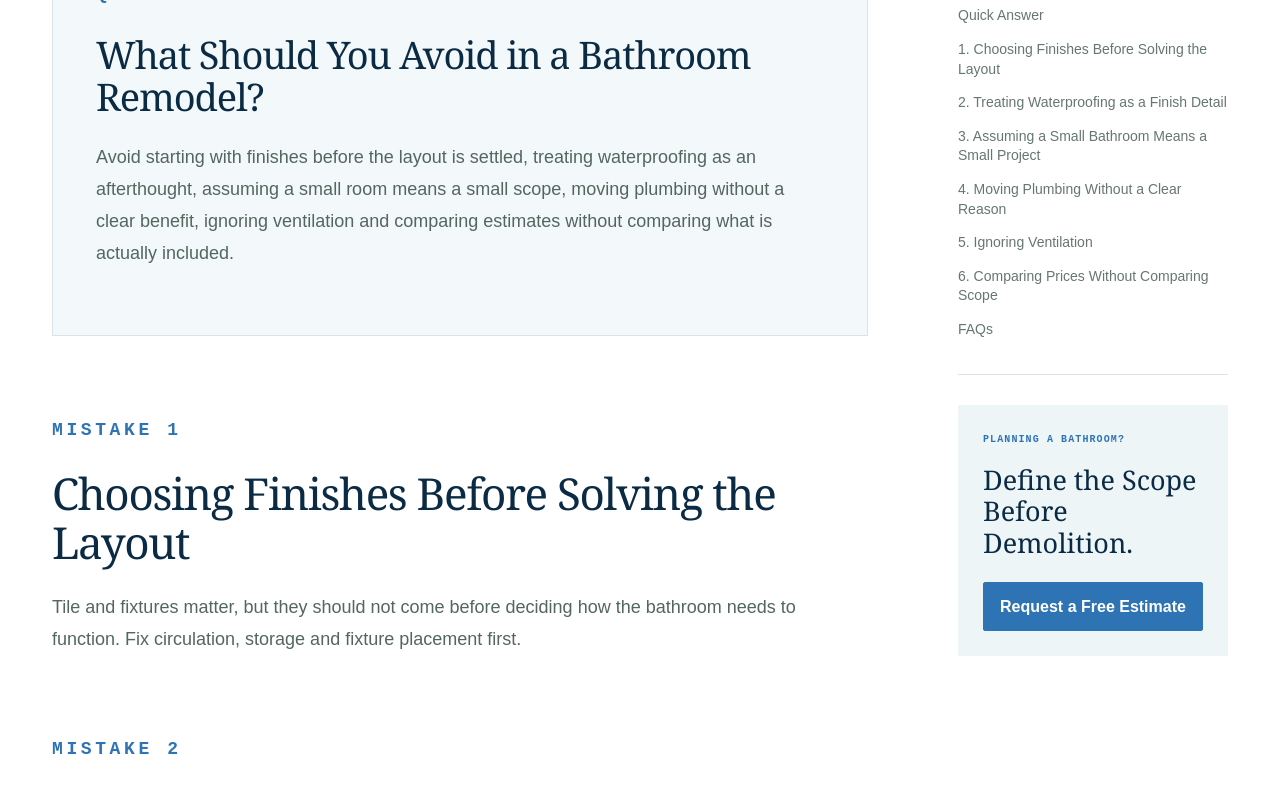
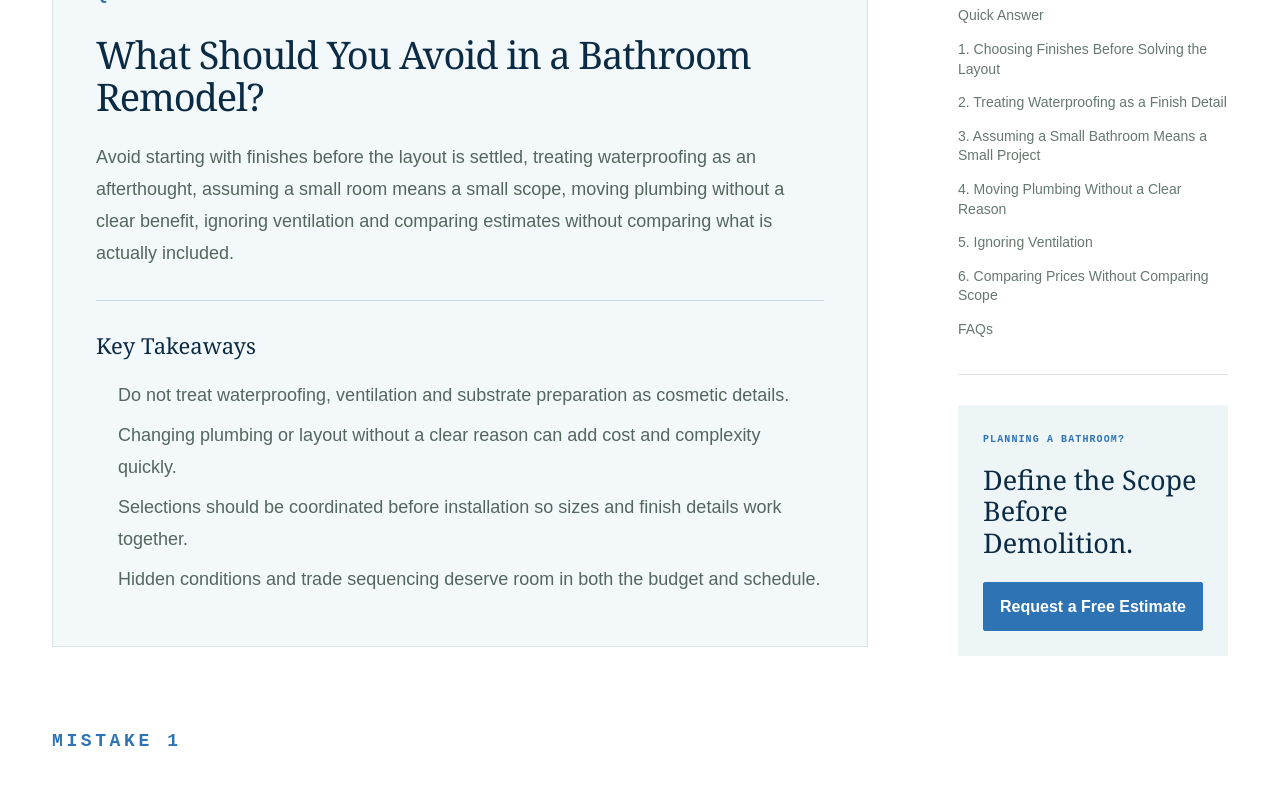
Before and after one commit to stylus1274/swift, a Next.js app: page /blog/what-not-to-do-bathroom-remodel in a window 1280 px wide. Shown: the part 1467-2252 px from the top of the page. Built offline with nearby package versions, Linux system fonts and the light colour scheme.

Commit message:
Add key takeaways to what-not-to-do-bathroom-remodel

```diff
--- a/app/blog/what-not-to-do-bathroom-remodel/page.tsx
+++ b/app/blog/what-not-to-do-bathroom-remodel/page.tsx
@@ -24,7 +24,17 @@ export default function Page(){return <main className="blog-page article-page"><
 <figure className="article-hero-image"><img src="/assets/projects/spring-hill-whole-home-remodel/primary-bath-after.jpg" alt="Completed Swift primary bathroom remodel in Spring Hill, Florida"/><figcaption>A good bathroom remodel starts with layout, waterproofing and scope before the visible finishes are selected.</figcaption></figure>
 <div className="article-shell"><aside className="article-sidebar"><div className="article-contents"><p>Article Contents</p><a href="#quick-answer">Quick Answer</a>{mistakes.map((x,i)=><a href={"#mistake-"+(i+1)} key={x[0]}>{i+1}. {x[0]}</a>)}<a href="#faqs">FAQs</a></div><div className="article-sidebar-cta"><p>Planning a Bathroom?</p><h2>Define the Scope Before Demolition.</h2><a className="button blog-primary" href="/contact">Request a Free Estimate</a></div></aside>
 <article className="article-body">
-<section className="article-answer" id="quick-answer"><p className="eyebrow">QUICK ANSWER</p><h2>What Should You Avoid in a Bathroom Remodel?</h2><p>Avoid starting with finishes before the layout is settled, treating waterproofing as an afterthought, assuming a small room means a small scope, moving plumbing without a clear benefit, ignoring ventilation and comparing estimates without comparing what is actually included.</p></section>
+<section className="article-answer" id="quick-answer"><p className="eyebrow">QUICK ANSWER</p><h2>What Should You Avoid in a Bathroom Remodel?</h2><p>Avoid starting with finishes before the layout is settled, treating waterproofing as an afterthought, assuming a small room means a small scope, moving plumbing without a clear benefit, ignoring ventilation and comparing estimates without comparing what is actually included.</p>
+          <div className="article-takeaways">
+            <strong>Key Takeaways</strong>
+            <ul>
+              <li>Do not treat waterproofing, ventilation and substrate preparation as cosmetic details.</li>
+              <li>Changing plumbing or layout without a clear reason can add cost and complexity quickly.</li>
+              <li>Selections should be coordinated before installation so sizes and finish details work together.</li>
+              <li>Hidden conditions and trade sequencing deserve room in both the budget and schedule.</li>
+            </ul>
+          </div>
+        </section>
 {mistakes.map((x,i)=><section id={"mistake-"+(i+1)} key={x[0]}><p className="eyebrow">MISTAKE {i+1}</p><h2>{x[0]}</h2><p>{x[1]}</p></section>)}
 <section><p className="eyebrow">REAL PROJECT CONTEXT</p><h2>One Bathroom Can Be Part of a Much Larger Remodeling Scope.</h2><p>Swift&apos;s documented Spring Hill whole-home remodel included the primary bathroom, pool bathroom and hallway bathroom along with the kitchen, laundry, living spaces, bedrooms and patio. That kind of project shows why sequencing and finish coordination matter across multiple rooms.</p><p><a href="/projects/whole-home-remodel-spring-hill-fl">View the Spring Hill whole-home remodel</a> or read <a href="/blog/realistic-bathroom-remodel-budget">the bathroom remodeling budget guide</a>.</p></section>
 <section className="article-faqs" id="faqs"><p className="eyebrow">COMMON QUESTIONS</p><h2>Bathroom Remodeling Mistake FAQs</h2>{faqItems.map((x,i)=><details open={i===0} key={x.question}><summary>{x.question}<span>+</span></summary><p>{x.answer}</p></details>)}</section>
```
